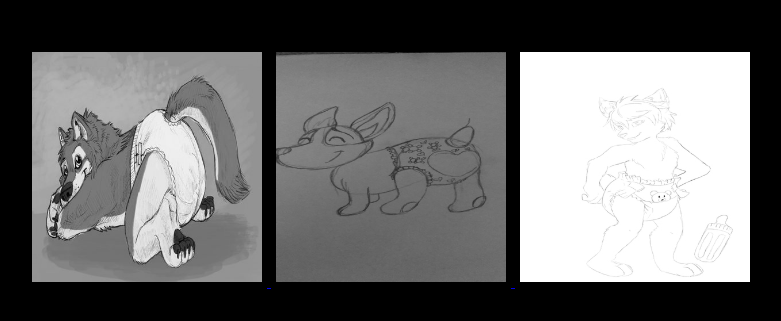
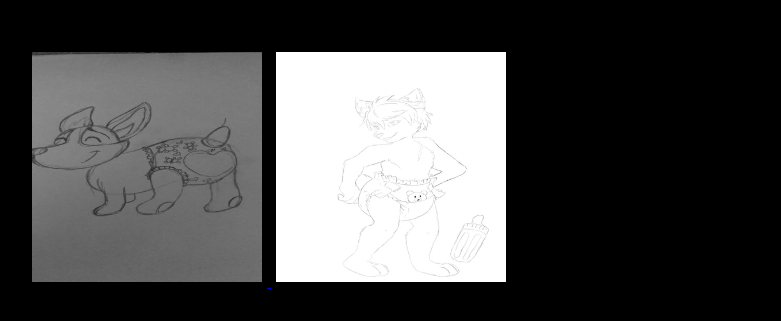
Before and after one commit to poofy92/poofy92.Github.io, a plain HTML site: page wip.html in a window 1280 px wide. Shown: the part 61-382 px from the top of the page, without its empty margins (31-812 px from the left). Drawn offline with Linux system fonts and the light colour scheme.

```diff
--- a/wip.html
+++ b/wip.html
@@ -11,13 +11,10 @@
 <h1>Work in progress</h1>
 <br/>
 <div class="gallery">
-  <a href="images/wolf.jpg" data-lightbox="mygallery">
-  <img src="images/small_wolf.jpg">
-</a>
-<a href="images/doggo.jpg" data-lightbox="mygallery">
+<a class="hidden" href="images/doggo.jpg" data-lightbox="mygallery">
   <img src="images/small_doggo.jpg">
 </a>
-<a href="images/furrybaby.jpg" data-lightbox="mygallery">
+<a class="hidden" href="images/furrybaby.jpg" data-lightbox="mygallery">
   <img src="images/small_furrybaby.jpg">
 </a>
 
```
Also changed, not shown: index.html (+2 -0 lines), images/wolf.jpg.
